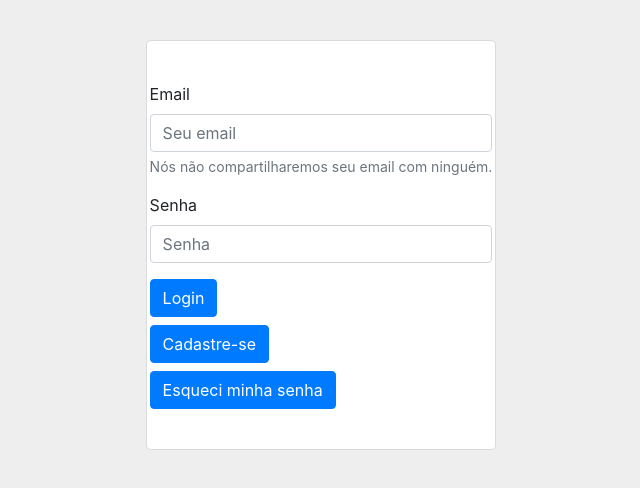
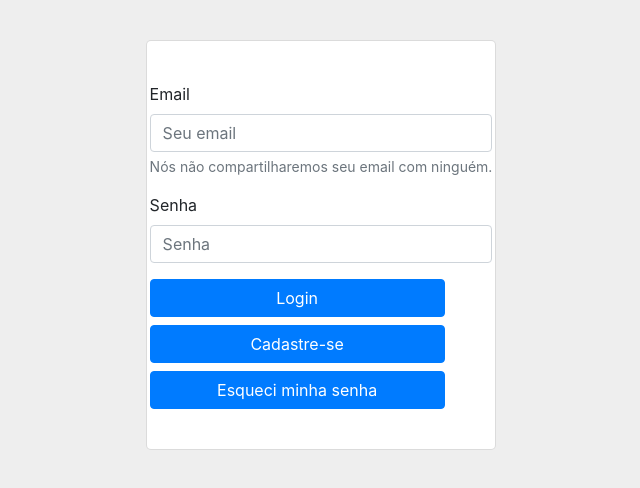
Before and after one commit to mstagomori/App.hospedar.com, a React (Create React App) app: page /login in a window 1280 px wide. Shown: the top 488 px of the page, without its empty margins (319-959 px from the left). Built offline with nearby package versions, Linux system fonts and the light colour scheme.

Commit message:
I put the buttons in block, so that they'd have the same width

```diff
--- a/src/pages/Login.js
+++ b/src/pages/Login.js
@@ -42,13 +42,13 @@ export default function Login() {
                         <Form.Control type="password" placeholder="Senha" />
                     </Form.Group>
                     <ButtonWrapper>
-                        <Button href="/" variant="primary" type="submit">
+                        <Button href="/" variant="primary" block type="submit">
                             Login
                         </Button>
-                        <Button href="/register" variant="primary" type="submit">
+                        <Button href="/register" variant="primary" block  type="submit">
                             Cadastre-se
                         </Button>
-                        <Button href="/" variant="primary" type="submit">
+                        <Button href="/" variant="primary" block type="submit">
                             Esqueci minha senha
                         </Button>
                     </ButtonWrapper>
--- a/src/pages/Register.js
+++ b/src/pages/Register.js
@@ -60,7 +60,7 @@ export default function Login() {
                     </Form.Group>
 
                     <ButtonWrapper>
-                        <Button href="/" variant="primary" type="submit">
+                        <Button href="/" variant="primary" block type="submit">
                             Cadastre-se
                         </Button>
                     </ButtonWrapper>
```
